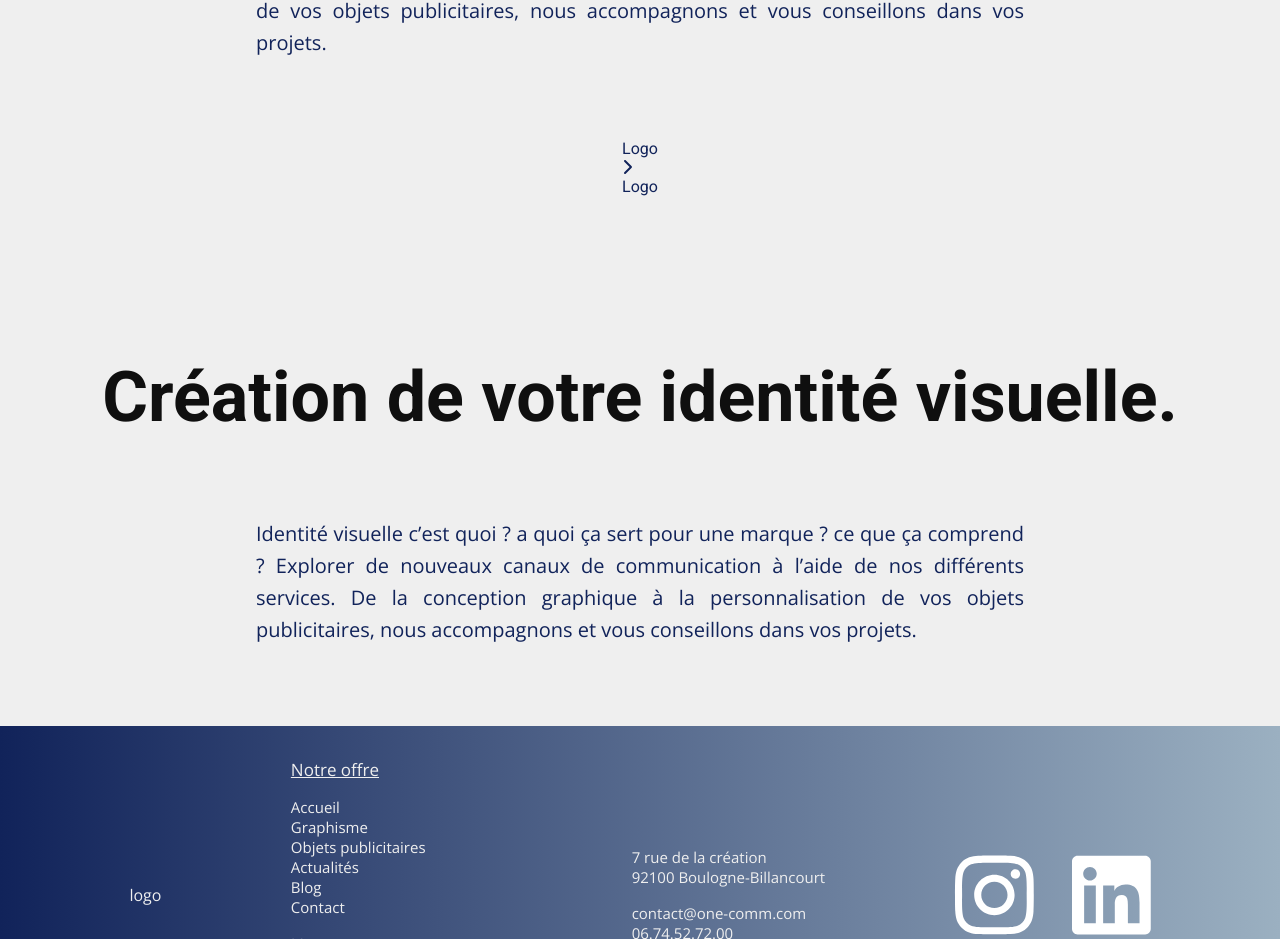
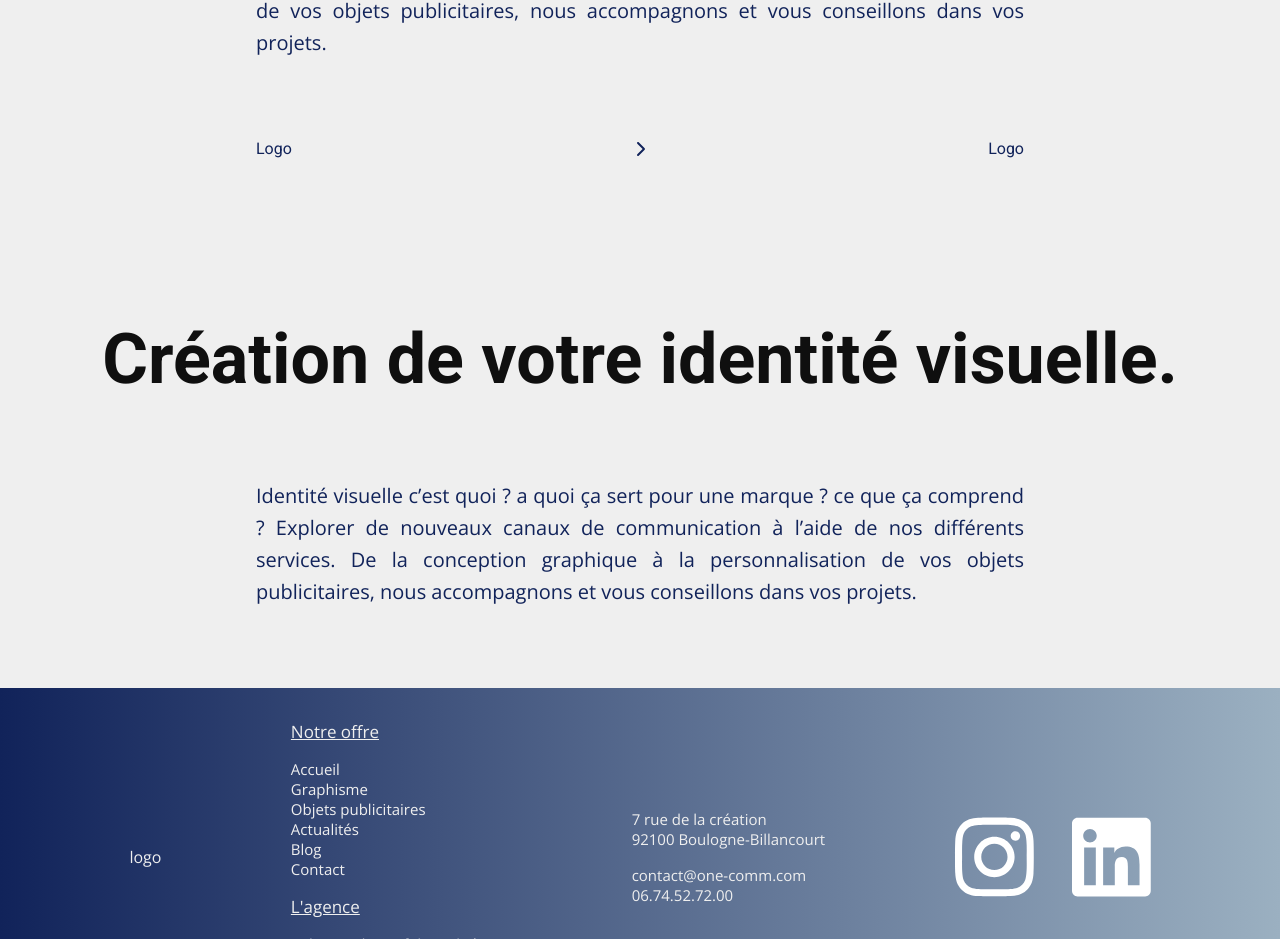
Before and after one commit to Scharlyopitz/One-comm, a React (Vite) app: page /graphicDesign in a window 1280 px wide. Shown: the part 1191-2130 px from the top of the page. Built offline with nearby package versions, Linux system fonts and the light colour scheme.

Commit message:
Style Logos

```diff
--- a/src/sass/graphicDesign/_GDsection2.scss
+++ b/src/sass/graphicDesign/_GDsection2.scss
@@ -19,4 +19,13 @@
     line-height: 4vh;
     margin: 10vh 0;
   }
+
+  //   Logos
+
+  .logosContainer {
+    display: flex;
+    width: 60%;
+    justify-content: space-between;
+    align-items: center;
+  }
 }
--- a/src/style/style.css
+++ b/src/style/style.css
@@ -296,6 +296,12 @@ footer .copyright p {
   font-size: 20px;
   line-height: 4vh;
   margin: 10vh 0;
+}
+.GDSection2 .logosContainer {
+  display: flex;
+  width: 60%;
+  justify-content: space-between;
+  align-items: center;
 }
 
 .section1 {
```
Also changed, not shown: 1 other file (tests, documents, lock files or other folders).
